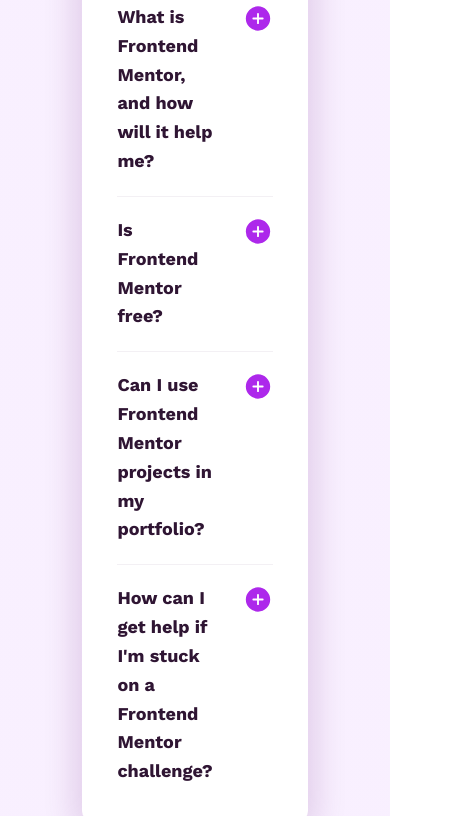
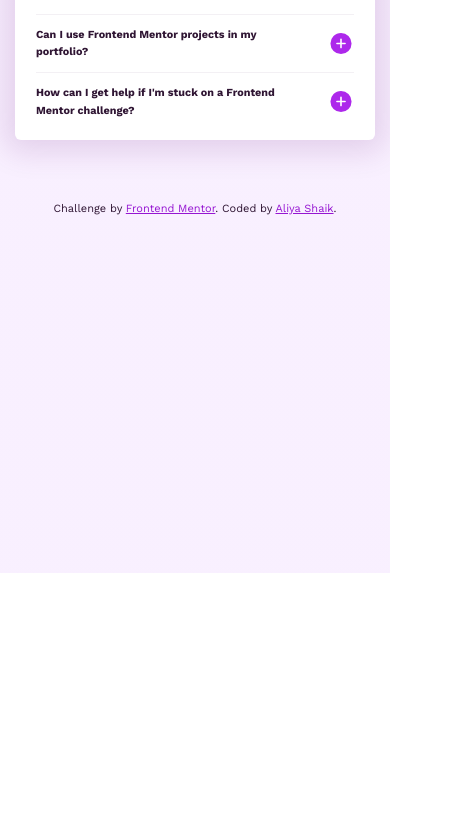
Before and after one commit to SkAliya/10-Fqa-accordion-component, a website: page index.html in a window 390 px wide. Shown: the part 271-1087 px from the top of the page, 458 px wide, since content can reach past the window. After the commit the page ends 844 px from the top, so only its background shows below. Drawn offline with nearby package versions, Linux system fonts and the light colour scheme.

Commit message:
updates Readme file

```diff
--- a/index.html
+++ b/index.html
@@ -22,30 +22,6 @@
     </style> -->
   </head>
   <body>
-    <!--
-  FAQs
-
-  What is Frontend Mentor, and how will it help me?
-
-  Frontend Mentor offers realistic coding challenges to help developers improve their
-  frontend coding skills with projects in HTML, CSS, and JavaScript. It's suitable for
-  all levels and ideal for portfolio building.
-
-  Is Frontend Mentor free?
-
-  Yes, Frontend Mentor offers both free and premium coding challenges, with the free
-  option providing access to a range of projects suitable for all skill levels.
-
-  Can I use Frontend Mentor projects in my portfolio?
-
-  Yes, you can use projects completed on Frontend Mentor in your portfolio. It's an excellent
-  way to showcase your skills to potential employers!
-
-  How can I get help if I'm stuck on a Frontend Mentor challenge?
-
-  The best place to get help is inside Frontend Mentor's Discord community. There's a help
-  channel where you can ask questions and seek support from other community members. -->
-
     <main>
       <section>
         <div class="container">
@@ -150,9 +126,14 @@
         </div>
       </section>
     </main>
-    <!-- <div class="attribution">
-    Challenge by <a href="https://www.frontendmentor.io?ref=challenge" target="_blank">Frontend Mentor</a>.
-    Coded by <a href="#">Your Name Here</a>.
-  </div> -->
+    <div class="attribution">
+      Challenge by
+      <a href="https://www.frontendmentor.io?ref=challenge" target="_blank"
+        >Frontend Mentor</a
+      >. Coded by
+      <a href="https://www.frontendmentor.io/profile/SkAliya" target="_blank"
+        >Aliya Shaik</a
+      >.
+    </div>
   </body>
 </html>
--- a/sass/base.scss
+++ b/sass/base.scss
@@ -9,32 +9,25 @@
   --color-mainbg: hsl(275, 100%, 97%);
 }
 
-/* media-queries */
-$bp-xlarge: 81.25em; //1300px
-$bp-large: 56.25em; //900px
+/* MEDIA - QUERIES */
+$bp-large: 68.75em; //1100px
 $bp-medium: 50em; //800px
 $bp-small: 43.75em; //700px
 $bp-smaller: 37.5em; //600px
-/* UTILITY CLASSES */
-.mb-medium {
-  margin-bottom: 1rem;
-}
+
 /* GLOBAL SETTINGS */
 html {
   font-size: 62.5%;
   box-sizing: border-box;
-  // @media only screen and (max-width: $bp-xlarge) {
-  //   font-size: 50%;
-  // }
-  // @media only screen and (max-width: $bp-large) {
-  //   font-size: 43.75%;
-  // }
-  // @media only screen and (max-width: $bp-medium) {
-  //   font-size: 37.5%;
-  // }
-  // @media only screen and (max-width: $bp-small) {
-  //   font-size: 31.25%;
-  // }
+  @media only screen and (max-width: $bp-large) {
+    font-size: 50%;
+  }
+  @media only screen and (max-width: $bp-medium) {
+    font-size: 43.75%;
+  }
+  @media only screen and (max-width: $bp-small) {
+    font-size: 37.5%;
+  }
 }
 
 body {
@@ -47,9 +40,17 @@
     linear-gradient(to right, var(--color-mainbg), var(--color-mainbg));
   background-repeat: no-repeat;
   background-size: contain;
-  /* for centering all items */
+  /*  CENTER CONTAINER */
   display: grid;
   place-content: center;
+  /* CHANGE BG IMG */
+  @media only screen and (max-width: $bp-small) {
+    background-image: url("../assets/images/background-pattern-mobile.svg"),
+      linear-gradient(to right, var(--color-mainbg), var(--color-mainbg));
+  }
+  @media only screen and (max-width: $bp-smaller) {
+    align-content: start;
+  }
 }
 
 *,
@@ -59,18 +60,18 @@
   margin: 0;
   box-sizing: inherit;
 }
-
+/* HORIZONAL RULE - HR */
 .hr {
   height: 0.2px;
   background-color: hsla(293, 16%, 49%, 0.1);
   margin: 2rem 0;
 }
-/* footer styling */
 
-// .attribution {
-//   font-size: 11px;
-//   text-align: center;
-// }
-// .attribution a {
-//   color: var(--color-card2);
-// }
+/* FOOTER STYLING */
+.attribution {
+  font-size: 11px;
+  text-align: center;
+}
+.attribution a {
+  color: rgb(150, 22, 210);
+}
--- a/sass/component.scss
+++ b/sass/component.scss
@@ -1,14 +1,17 @@
 @use "../sass/base.scss" as var1;
 
-// container
+// CONTAINER
 .container {
   max-width: 60rem;
   background-color: var(--color-bg);
   border-radius: 1rem;
   padding: 3.5rem;
   margin: 15rem;
-
   box-shadow: 0 2px 30px 10px rgba(93, 3, 107, 0.139);
+  //MEDIA-QUERIES
+  @media only screen and (max-width: var1.$bp-small) {
+    margin: 20rem 2.5rem 10rem 2.5rem;
+  }
   &__heading {
     &--star {
       height: 3.2rem;
@@ -36,13 +39,14 @@
     &--questions {
       display: flex;
       justify-content: space-between;
-      align-items: start;
+      align-items: center;
       column-gap: 3rem;
       &__question {
         font-size: 1.8rem;
         font-weight: 700;
       }
       &__icon {
+        height: 4.5rem;
         &:hover {
           cursor: pointer;
         }
@@ -54,7 +58,7 @@
     }
   }
 }
-//for hiding content
+//HIDING CONTENT CLASS
 .hide {
   display: none;
 }
--- a/script.js
+++ b/script.js
@@ -44,7 +44,6 @@
   }
 }
 function forwardFun(e) {
-  console.log(e);
   if (e === lastLi) {
     firstLi.focus();
   } else {
@@ -55,7 +54,6 @@
 }
 
 function backwardFun(e) {
-  console.log(e);
   if (e === firstLi) {
     lastLi.focus();
   } else {
```
Also changed, not shown: README-template.md (deleted), README.md, css/style.css, 1 other file.
